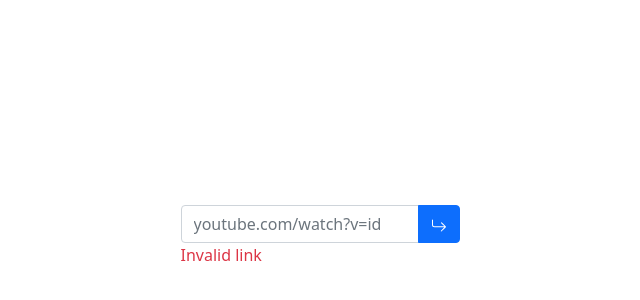
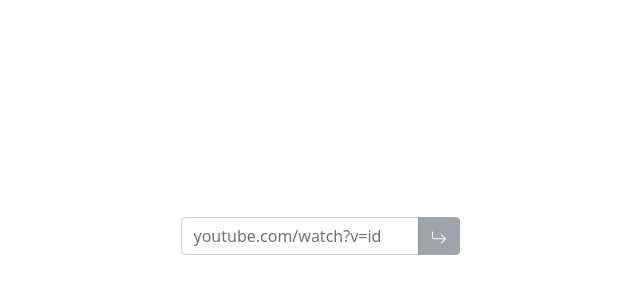
Before and after one commit to alexbluo/youtube-semantic-search, a Next.js app: page / in a window 1280 px wide. Shown: the part 212-512 px from the top of the page, without its empty margins (320-960 px from the left). Built offline with nearby package versions, Linux system fonts and the light colour scheme.

Commit message:
improve link validation and reflect in button styling

```diff
--- a/pages/index.tsx
+++ b/pages/index.tsx
@@ -1,45 +1,54 @@
 import { useState, ChangeEvent, FormEvent } from "react";
 import type { NextPage } from "next";
-import axios, { AxiosResponse } from "axios";
+import axios from "axios";
 import { useRouter } from "next/router";
-import ReactPlayer from "react-player/youtube";
+import classNames from "classnames";
 import Head from "next/head";
-import Image from "next/image";
-import "../styles/Home.module.scss";
 
 const Home: NextPage = () => {
   const router = useRouter();
   const [link, setLink] = useState("");
   const [isValidLink, setIsValidLink] = useState(false);
 
-  function handleLinkInput(event: ChangeEvent<HTMLInputElement>) {
+  async function handleLinkInput(event: ChangeEvent<HTMLInputElement>) {
     const value = event.target.value;
     setLink(value);
 
-    setIsValidLink(
-      !!value.match(
-        /^((?:https?:)?\/\/)?((?:www|m)\.)?((?:youtube(-nocookie)?\.com|youtu.be))(\/(?:[\w\-]+\?v=|embed\/|v\/)?)([\w\-]+)(\S+)?$/
-      )
+    if (value.length === 0) return;
+
+    const linkIsYoutubeURL = !!value.match(
+      /^((?:https?:)?\/\/)?((?:www|m)\.)?((?:youtube(-nocookie)?\.com|youtu.be))(\/(?:[\w\-]+\?v=|embed\/|v\/)?)([\w\-]+)(\S+)?$/
     );
-  }
 
-  async function handleLinkSubmit(event: FormEvent<HTMLFormElement>) {
-    event.preventDefault();
-    if (!isValidLink) return;
+    if (!linkIsYoutubeURL) {
+      setIsValidLink(false);
+      return;
+    }
 
     // get video id from url query params
-    const params = new URL(link).searchParams;
+    const params = new URL(value).searchParams;
     const videoID = params.get("v");
 
     // redirect if link is valid and video exists
     const res = await axios.get(
       `https://www.googleapis.com/youtube/v3/videos?id=${videoID}&key=${process.env.NEXT_PUBLIC_YOUTUBE_API_KEY}`
     );
-    if (res.data.items.length !== 0) {
-      router.push(`/watch?v=${videoID}`);
-    } else {
+
+    if (res.data.items.length === 0) {
       setIsValidLink(false);
+      return;
     }
+
+    setIsValidLink(true);
+  }
+
+  function handleLinkSubmit(event: FormEvent<HTMLFormElement>) {
+    event.preventDefault();
+
+    // get video id from url query params and redirect
+    const params = new URL(link).searchParams;
+    const videoID = params.get("v");
+    router.push(`/watch?v=${videoID}`);
   }
 
   return (
@@ -59,7 +68,14 @@
               aria-describedby="button-addon1"
               onChange={handleLinkInput}
             />
-            <button className="btn btn-primary" type="submit">
+            <button
+              className={classNames(
+                "btn",
+                { "btn-primary": isValidLink },
+                { "btn-secondary disabled": !isValidLink }
+              )}
+              type="submit"
+            >
               <svg
                 xmlns="http://www.w3.org/2000/svg"
                 width="16"
@@ -75,7 +91,6 @@
               </svg>
             </button>
           </form>
-          {!isValidLink && <label className="text-danger">Invalid link</label>}
         </div>
       </div>
     </div>
```
